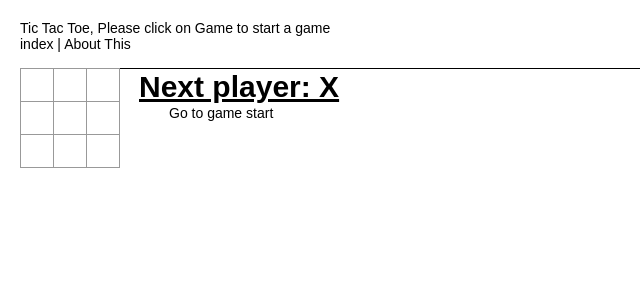
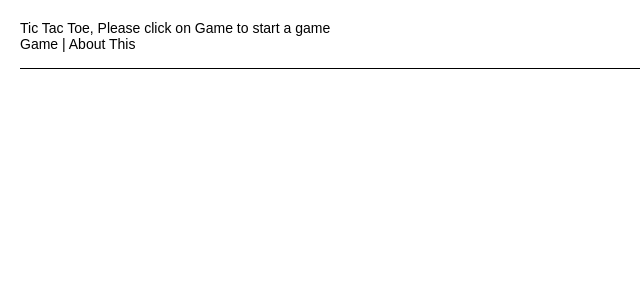
Before and after one commit to marrodri/reactjs-tic-tac-toe, a React (Create React App) app: page / in a window 1280 px wide. Shown: the top 300 px of the page, without its empty margins (0-640 px from the left). Built offline with nearby package versions, Linux system fonts and the light colour scheme.

Commit message:
bugfix: double game screen fix

```diff
--- a/src/App.jsx
+++ b/src/App.jsx
@@ -10,7 +10,7 @@ export default function App() {
           paddingBottom: "1rem",
         }}
       >
-		<Link to='/index'>index</Link> {"| "}
+		<Link to='/Game'>Game</Link> {"| "}
 		<Link to='/aboutThis'>About This</Link>
 	  </nav>
 	  <Outlet/>
--- a/src/index.js
+++ b/src/index.js
@@ -15,7 +15,7 @@ const root = ReactDOM.createRoot(document.getElementById("root"));
 root.render(
   <BrowserRouter>
     <Routes>
-      <Route path="/" element={<App />} />
+      <Route path="/" element={<App />}>
         {/* nest these routes inside App */}
         <Route path="game" element={<Game />} />
         <Route path="aboutThis" element={<AboutThis />} />
@@ -27,8 +27,8 @@ root.render(
             </main>
           }
         />
+      </Route>
     </Routes>
-    <Game />
   </BrowserRouter>
 );
 
```
Lines whose indentation alone changed are shown as unchanged.
